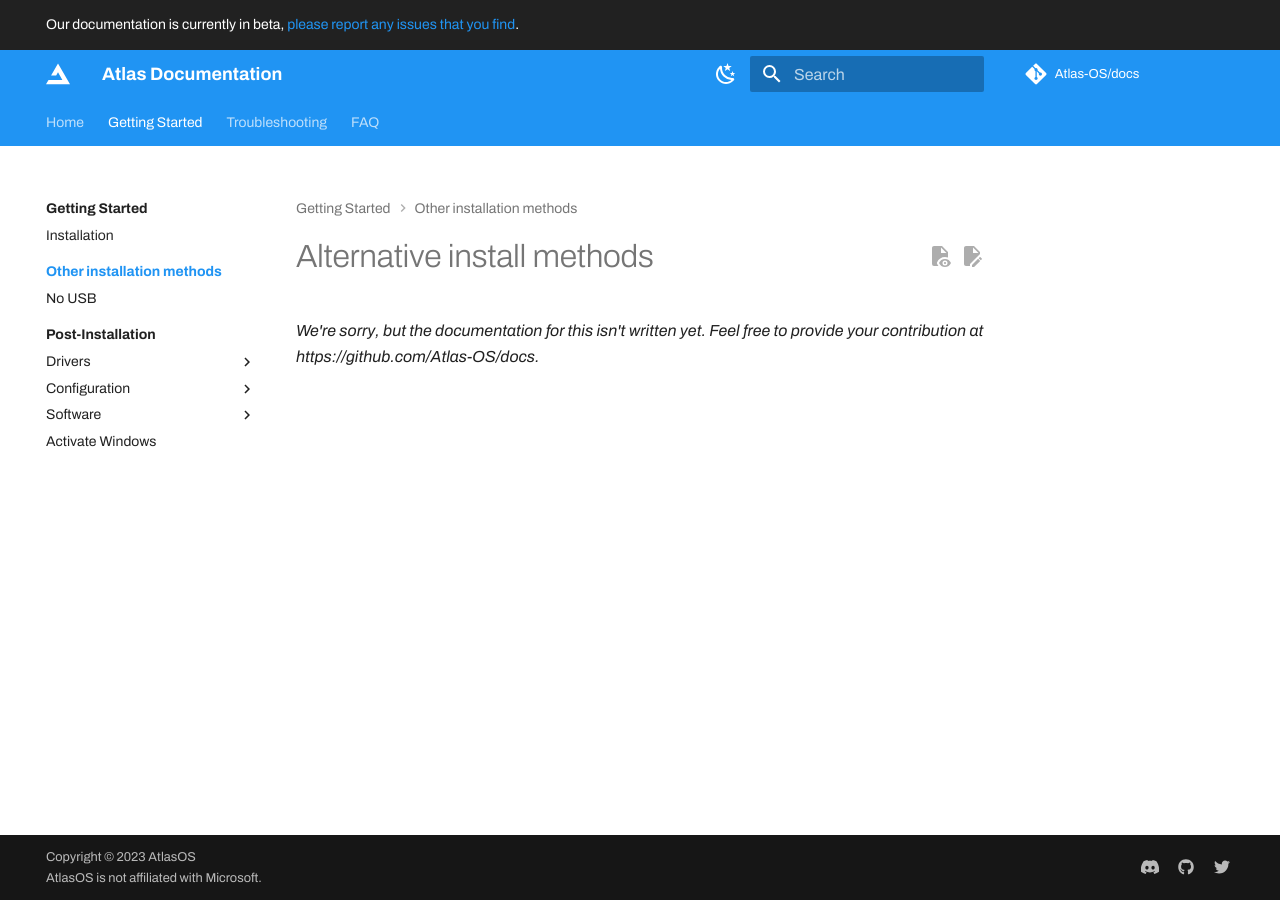
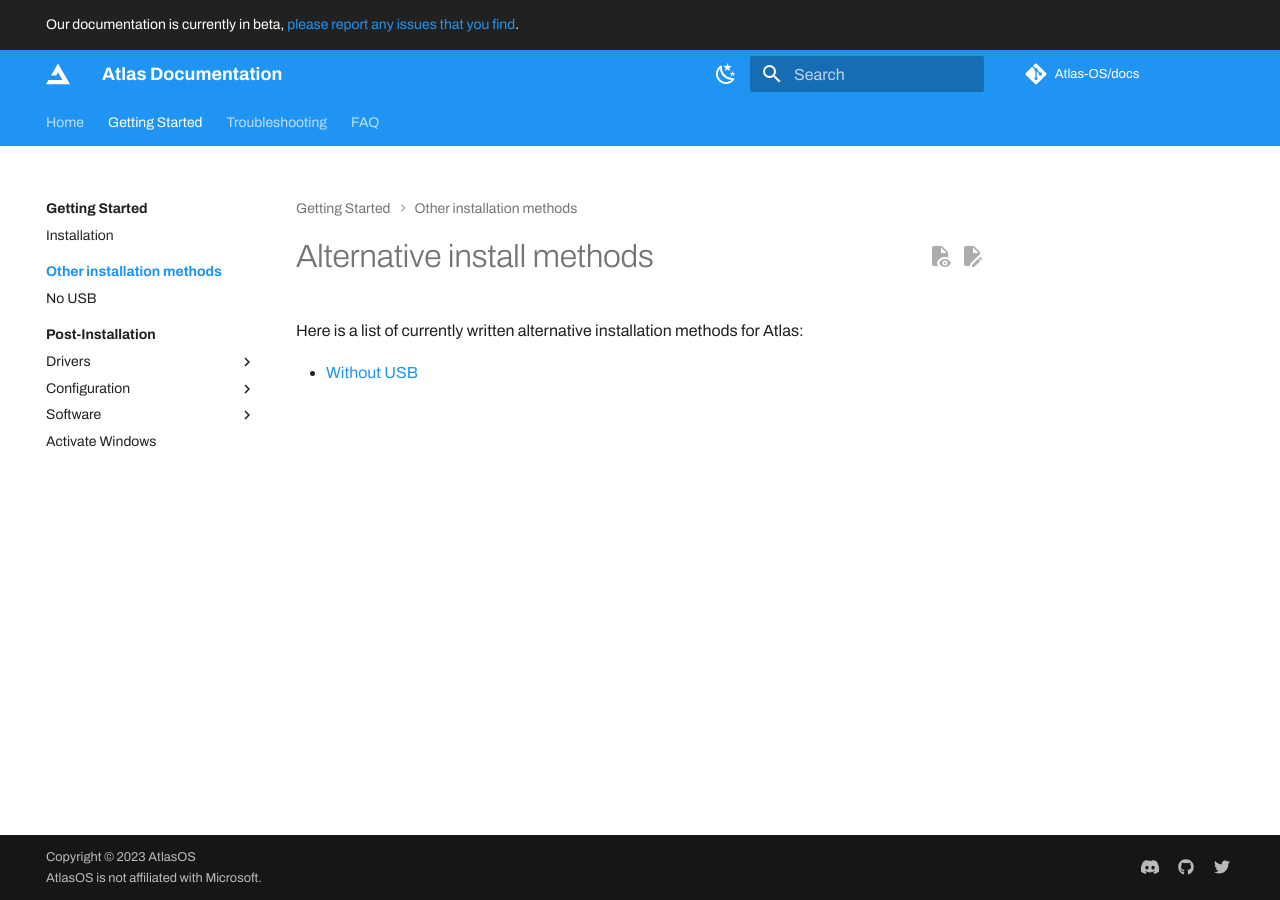
Before and after one commit to Atlas-OS/docs, an MkDocs documentation site: the page built from docs/getting-started/other-installation-methods/index.md, in a window 1280 px wide. Built offline with MkDocs 1.6.1 and Material for MkDocs 9.7.7, drawn with Linux system fonts in a browser that asks for light colours; some web fonts are replaced; plug-ins that fetch from the network failed and are left out; comment, search, counter and statistics services are not loaded.

Commit message:
feat: :memo: write index.md in other install methods

```diff
--- a/docs/getting-started/other-installation-methods/index.md
+++ b/docs/getting-started/other-installation-methods/index.md
@@ -1,3 +1,5 @@
 # Alternative install methods
 
-_We're sorry, but the documentation for this isn't written yet. Feel free to provide your contribution at https://github.com/Atlas-OS/docs._
+Here is a list of currently written alternative installation methods for Atlas:
+
+* [Without USB](no-usb/)
```
